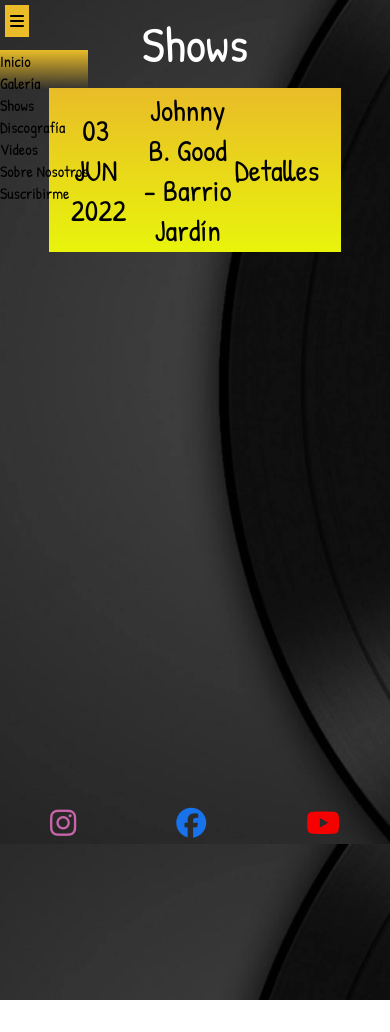
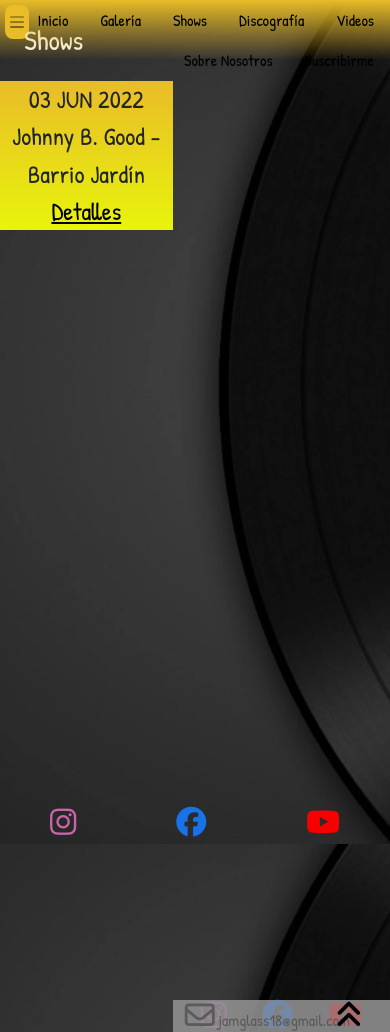
Before and after one commit to betogus/CoderHouse, a plain HTML site: page shows/shows.html in a window 390 px wide. Before the commit the page ends 1000 px from the top, so only its background shows below. Drawn offline with nearby package versions, Linux system fonts and the light colour scheme.

Commit message:
se uso el framework en todas las paginas menos en sobreNosotros y Suscribirme

```diff
--- a/estilo.css
+++ b/estilo.css
@@ -233,7 +233,7 @@ section {
    font-weight: bolder;
 } */
 
- a:any-link {
+a:any-link {
    color: #000;
 }
 
@@ -297,10 +297,10 @@ section {
 /* FOOTER */
 
 .footer__container {
-   display: flex;
+   /* display: flex;
    justify-content: space-between;
    align-items: center;
-   width: 100%;
+   width: 100%; */
    background: rgba(145, 145, 145, 50%);
 }
 
@@ -308,7 +308,7 @@ section {
    font-size: 30px;
 }
 
-.footer__item--left i {
+/* .footer__item--left i {
    padding: 0 20px;
 }
 
@@ -316,7 +316,7 @@ section {
    width: 100%;
    text-align: end;
    padding-right: 20px;
-}
+} */
 
 /* SUSCRIBIRME */
 
@@ -347,38 +347,38 @@ section {
 /* shows */
 
 .shows__fecha {
-   width: 75vw;
-   margin: auto;
-   height: 100px;
+   /* margin: auto; */
+   /* height: 100px; */
    background: linear-gradient(to bottom, rgb(233, 188, 40), rgb(232, 244, 11));
-   font-size: 30px;
+   /* font-size: 30px;
    padding: 0 20px;
-   color: #000;
+   color: #000; */
 }
 
-.shows__fecha--left {
-   max-width: 50px;
-}
-
-.shows__fecha--center {
-   max-width: 400px;
-   text-align: center;
+/* .shows__fecha--left { */
+/*    max-width: 50px; */
+/* } */
+/*  */
+/* .shows__fecha--center { */
+/*    max-width: 400px; */
+/*    text-align: center;
    padding-left: 20px;
-}
+ */
+/* } */
 
 /* SHOWS - FECHA */
 
-.shows__flyer {
+/* .shows__flyer {
    text-align: center;
    max-width: 100vw;
-}
+} */
 
-.shows__item {
+/* .shows__item {
    max-width: 100vw;
    padding: 20px 50px;
    text-align: center;
    font-size: 25px;
-}
+} */
 
 .shows__item p,
 .shows__item iframe,
@@ -389,21 +389,21 @@ section {
 
 /* videos */
 
-.videos__container {
+/* .videos__container {
    display: inline-block;
    text-align: center;
    max-width: 100vw;
-}
+} */
 
-.videos__item iframe {
+/* .videos__item iframe {
    max-width: 100vw;
 }
-
+ */
 /* GALERIA */
 
-#galeria {
-   padding: 0;
-}
+/* #galeria { */
+/*    padding: 0; */
+/* } */
 
 .galeria__grid-container {
    display: grid;
@@ -432,7 +432,7 @@ section {
 
 /* DISCOGRAFIA */
 
-.discografia__container {
+/* .discografia__container {
    display: flex;
    flex-wrap: wrap;
 }
@@ -449,7 +449,7 @@ section {
 
 .discografia__item ul {
    list-style-type: none;
-}
+} */
 
 @media only screen and (max-width:576px) {
    .onlyDevice {
@@ -494,7 +494,7 @@ section {
       background-color: rgb(233, 188, 40);
       padding: 5px;
       color: #000;
-
+      border-radius: 0.5em;
    }
 
    .header__container {
@@ -504,17 +504,17 @@ section {
       top: 50px;
    }
 
-   h1 {
+/*    h1 {
       font-size: 50px;
       padding: 10px;
       text-align: center;
-   }
+   } */
 
-   h2 {
+   /* h2 {
       font-size: 25px;
       padding: 10px;
    }
-
+ */
    .inicio__main__presentacion {
       font-size: 10vw;
       background-image: none;
--- a/shows/shows.html
+++ b/shows/shows.html
@@ -2,6 +2,8 @@
 <html lang="en">
 
 <head>
+    <meta charset="utf-8">
+    <meta name="viewport" content="width=device-width, initial-scale=1">
     <meta charset="UTF-8">
     <meta http-equiv="X-UA-Compatible" content="IE=edge">
     <meta name="viewport" content="width=device-width, initial-scale=1.0">
@@ -10,6 +12,8 @@
     <script src="https://kit.fontawesome.com/5406b95b28.js" crossorigin="anonymous"></script>
     <link rel="stylesheet" href="https://fonts.googleapis.com/css?family=Patrick+Hand">
     <link href="https://unpkg.com/aos@2.3.1/dist/aos.css" rel="stylesheet">
+    <!-- Bootstrap CSS -->
+    <link href="../css/bootstrap.min.css" rel="stylesheet">
     <title>Jam Glass - Shows</title>
 </head>
 
@@ -18,48 +22,54 @@
         <div class="onlyDevice menu">
             <i class="fa-solid fa-bars onlyDevice"></i>
         </div>
-        <nav class="header__container">
-            <ul>
-                <li><a class="header__item" href="../inicio/inicio.html">Inicio</a></li>
-                <li><a class="header__item" href="../galeria/galeria.html">Galería</a></li>
-                <li><a class="header__item" href="#shows">Shows</a></li>
-                <li><a class="header__item" href="../discografia/discografia.html">Discografía</a></li>
-                <li><a class="header__item" href="../videos/videos.html">Videos</a></li>
-                <li><a class="header__item" href="../sobreNosotros/sobreNosotros.html">Sobre Nosotros</a></li>
-                <li><a class="header__item" href="../suscribirme/suscribirme.html">Suscribirme</a></li>
+        <nav class="header__container fixed-top">
+            <ul class="nav justify-content-end">
+                <li class="nav-item "><a class="header__item nav-link" href="../inicio/inicio.html">Inicio</a></li>
+                <li class="nav-item"><a class="header__item nav-link" href="../galeria/galeria.html">Galería</a></li>
+                <li class="nav-item"><a class="header__item nav-link" href="#shows">Shows</a></li>
+                <li class="nav-item"><a class="header__item nav-link"
+                        href="../discografia/discografia.html">Discografía</a></li>
+                <li class="nav-item"><a class="header__item nav-link" href="../videos/videos.html">Videos</a></li>
+                <li class="nav-item"><a class="header__item nav-link" href="../sobreNosotros/sobreNosotros.html">Sobre
+                        Nosotros</a></li>
+                <li class="nav-item"><a class="header__item nav-link"
+                        href="../suscribirme/suscribirme.html">Suscribirme</a></li>
             </ul>
         </nav>
     </header>
     <section id="shows" class="shows" style="height:900px">
-        <h1 data-aos="fade-up" data-aos-duration="1000">Shows</h1>
-        <table class="shows__fecha">
-            <tr>
-                <th class="shows__fecha--left">
+        <h1 data-aos="fade-up" data-aos-duration="1000" class="text-light m-4">Shows</h1>
+        <div class="shows__fecha containe">
+            <div class="row">
+                <div class="shows__fecha--left col-md-2 text-center fs-2">
                     03 JUN 2022
-                </th>
-                <th class="shows__fecha--center">
+                </div>
+                <div class="shows__fecha--center text-center col-md-8 fs-2">
                     Johnny B. Good - Barrio Jardín
-                </th>
-                <th class="shows__fecha--right">
-                    <a href="../shows/shows-fecha1.html">Detalles</div>
-                </th>
-            </tr>
-        </table>
+                </div>
+                <div class="shows__fecha--right text-center col-md-2 fs-2">
+                    <a href="../shows/shows-fecha1.html">Detalles</a>
+                </div>
+            </div>
+        </div>
     </section>
-    <footer class="footLeft footer__container onlyDesktop">
+    <footer
+        class="footLeft footer__container onlyDesktop d-flex justify-content-between align-items-center container-fluid">
         <div class="footer__item--left">
-            <i class="fab fa-instagram footer-item-icon"></i>
-            <i class="fab fa-facebook footer-item-icon"></i>
-            <i class="fab fa-youtube footer-item-icon"></i>
+            <a href=""><i class="fab fa-instagram footer-item-icon px-3"></i></a>
+            <a href=""><i class="fab fa-facebook footer-item-icon px-3"></i></a>
+            <a href=""><i class="fab fa-youtube footer-item-icon px-3"></i></a>
         </div>
     </footer>
-    <footer class="footCenter footer__container onlyDesktop">
+    <footer
+        class="footCenter footer__container onlyDesktop d-flex justify-content-between align-items-center container-fluid">
         <div class="footer__item--center">
             <i class="far fa-envelope footer-item-icon"></i> jamglass18@gmail.com
         </div>
     </footer>
-    <footer class="footRight footer__container onlyDesktop">
-        <div class="footer__item--right">
+    <footer
+        class="footRight footer__container onlyDesktop d-flex justify-content-between align-items-center container-fluid">
+        <div class="footer__item--right container-fluid text-end pe-3">
             <a href="#shows"><i class="fas fa-angle-double-up footer-item-icon"></i></a>
         </div>
     </footer>
@@ -78,9 +88,10 @@
     </footer>
     <script src="https://unpkg.com/aos@2.3.1/dist/aos.js"></script>
     <script src="https://unpkg.com/aos@next/dist/aos.js"></script>
-  <script>
-    AOS.init();
-  </script>
+    <script>
+        AOS.init();
+    </script>
+    <script src="../js/bootstrap.bundle.min.js"></script>
 </body>
 
 </html>
```
Also changed, not shown: discografia/discografia.html (+36 -25 lines), galeria/galeria.html (+55 -32 lines), inicio/inicio.html (+22 -13 lines), shows/shows-fecha1.html (+37 -26 lines), videos/videos.html (+41 -31 lines).
